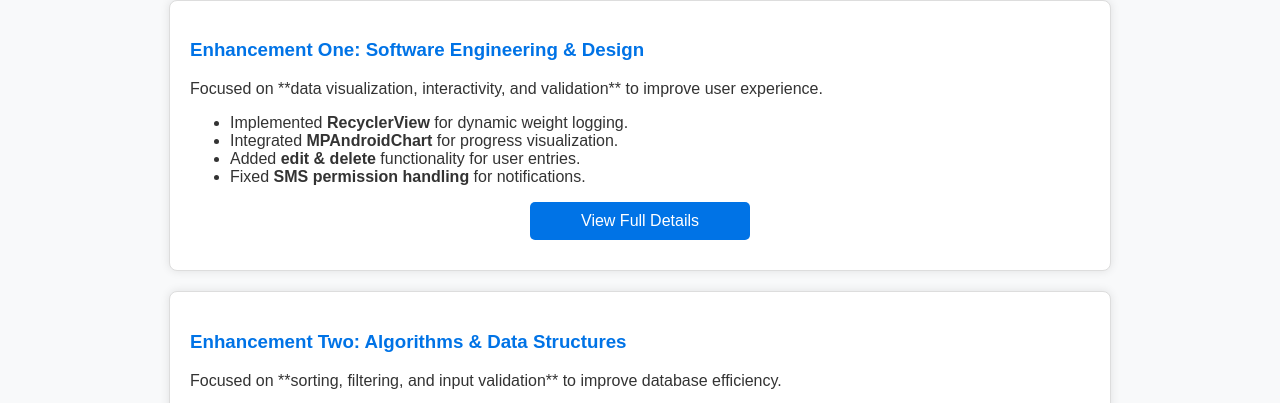
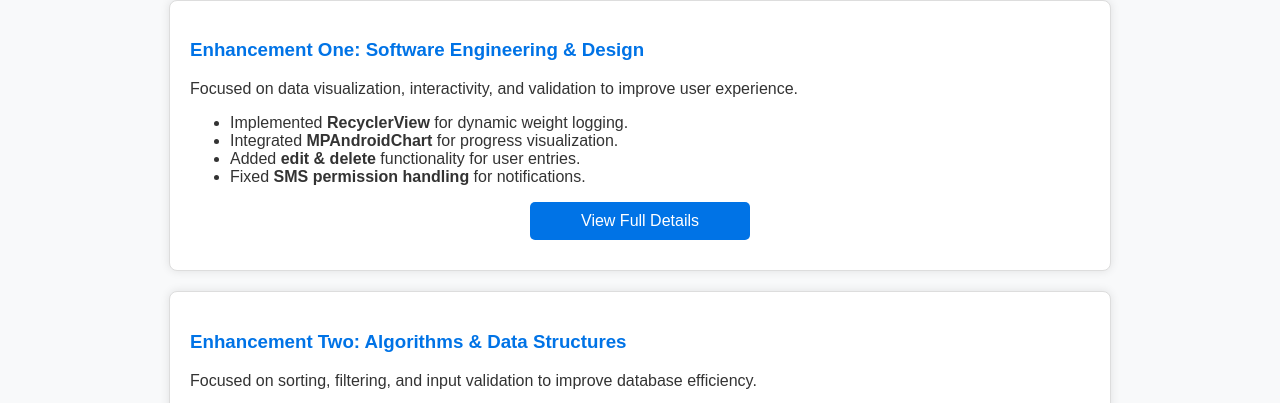
Before and after one commit to JPDengler/SNHU-Capstone-Portfolio, a plain HTML site: page index.html in a window 1280 px wide. Shown: the part 394-797 px from the top of the page. Drawn offline with Linux system fonts and the light colour scheme.

Commit message:
Update index.html

```diff
--- a/index.html
+++ b/index.html
@@ -28,7 +28,7 @@
 
 <section class="enhancement">
     <h3>Enhancement One: Software Engineering & Design</h3>
-    <p>Focused on **data visualization, interactivity, and validation** to improve user experience.</p>
+    <p>Focused on data visualization, interactivity, and validation to improve user experience.</p>
     <ul>
         <li>Implemented <strong>RecyclerView</strong> for dynamic weight logging.</li>
         <li>Integrated <strong>MPAndroidChart</strong> for progress visualization.</li>
@@ -40,7 +40,7 @@
 
 <section class="enhancement">
     <h3>Enhancement Two: Algorithms & Data Structures</h3>
-    <p>Focused on **sorting, filtering, and input validation** to improve database efficiency.</p>
+    <p>Focused on sorting, filtering, and input validation to improve database efficiency.</p>
     <ul>
         <li><strong>Sorting Options:</strong> Sort by Date (Asc/Desc) & Weight (Asc/Desc).</li>
         <li><strong>Search Feature:</strong> Filter by date range & weight range.</li>
```
